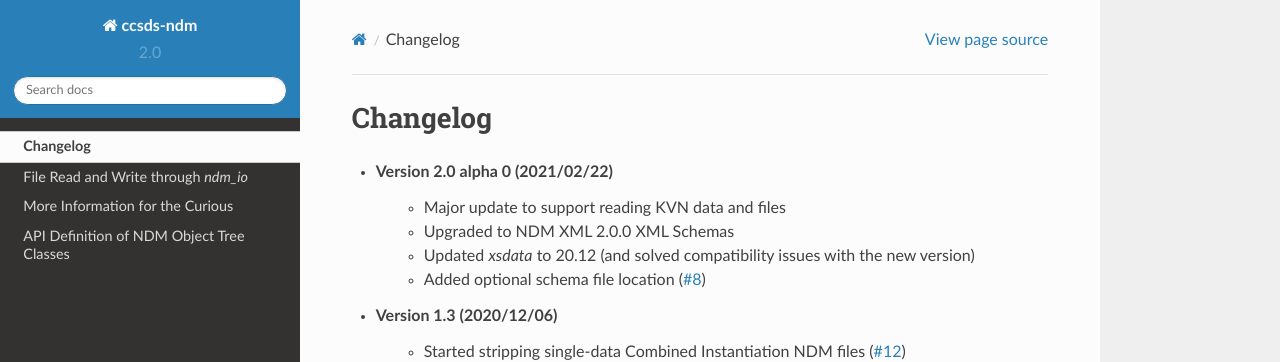
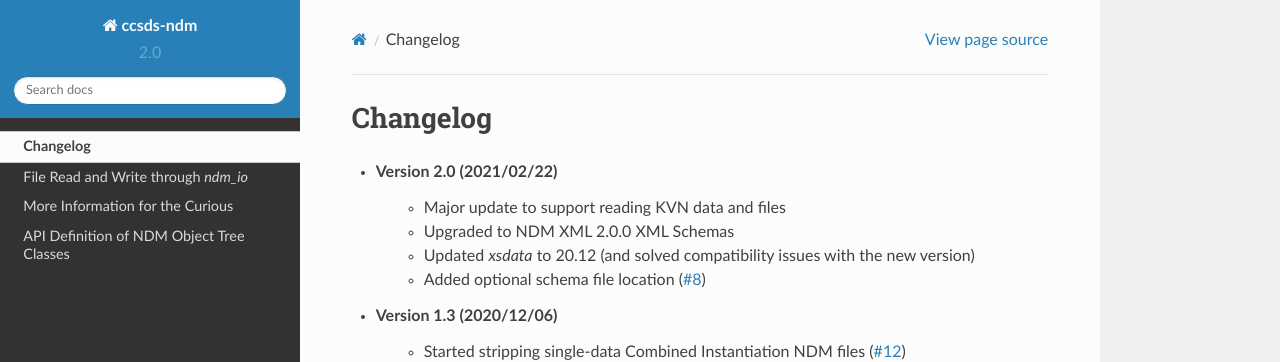
Before and after one commit to egemenimre/ccsds-ndm, a Sphinx documentation site: the page built from docs/changelog.rst, in a window 1280 px wide. Shown: the top 362 px of the page. Built offline with Sphinx 7.4.7 and the Read the Docs theme 2.0.0, drawn with Linux system fonts in a browser that asks for light colours.

Commit message:
Changed release name to 2.0

```diff
--- a/ccsds_ndm/__init__.py
+++ b/ccsds_ndm/__init__.py
@@ -6,4 +6,4 @@
 """
 CCSDS-NDM
 """
-__version__ = "2.0_a0"
+__version__ = "2.0"
--- a/docs/changelog.rst
+++ b/docs/changelog.rst
@@ -1,7 +1,7 @@
 Changelog
 =========
 
-- Version 2.0 alpha 0 (2021/02/22)
+- Version 2.0 (2021/02/22)
     - Major update to support reading KVN data and files
     - Upgraded to NDM XML 2.0.0 XML Schemas
     - Updated `xsdata` to 20.12 (and solved compatibility issues with the new version)
```
